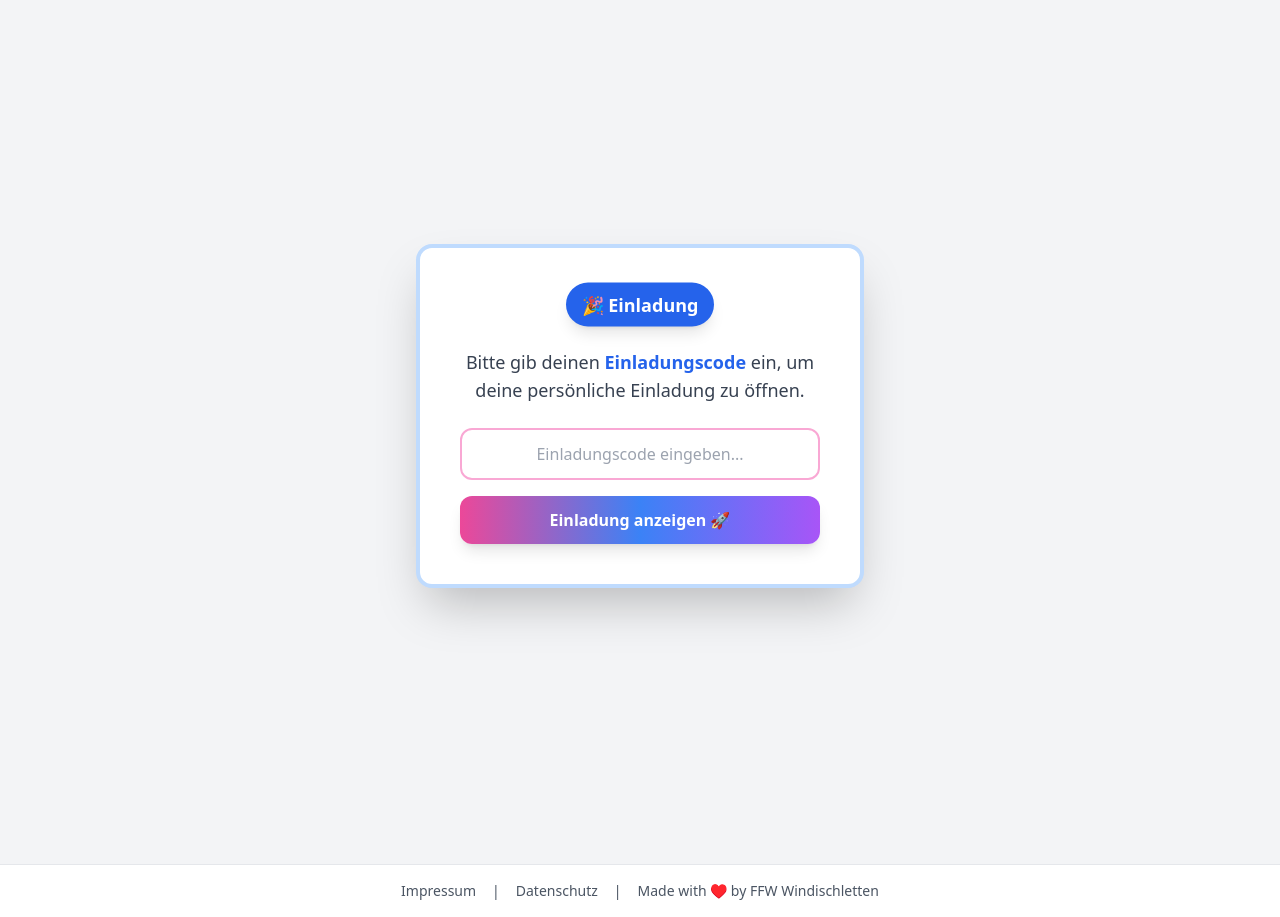
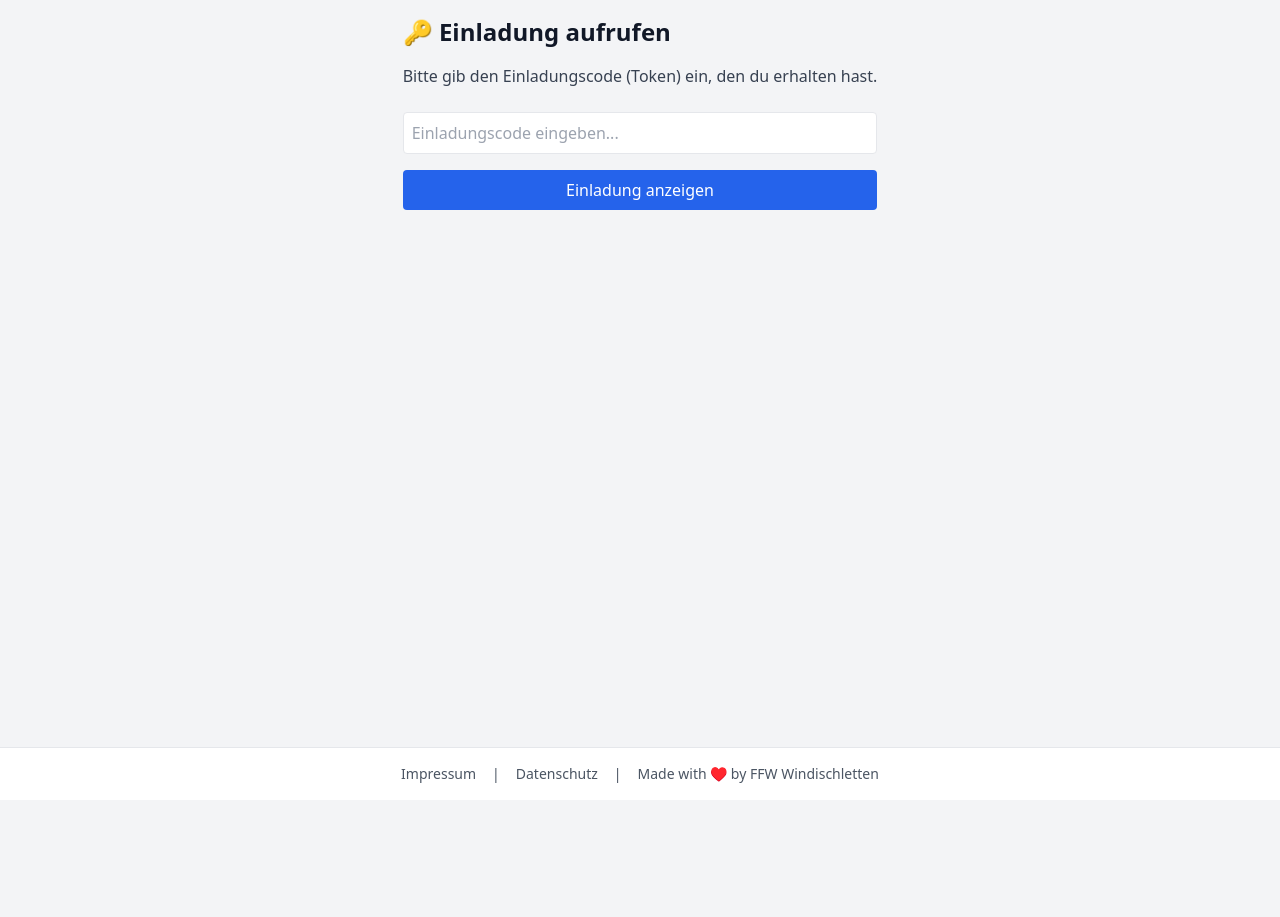
Before and after one commit to BassdoxXx/simple_invites, a Flask app: page / in a window 1280 px wide. After the commit the page ends 783 px from the top, so only its background shows below. Run offline with Flask 3, Linux system fonts and the light colour scheme; data that the repository does not hold is empty; parts of the project's set-up code (start-up, migrations or seed data) failed here and were passed over; some libraries are stand-ins or nearby versions.

Commit message:
Revert "Designupdate für den Tokeninput"
This reverts commit f5332b236a53d2fe4fc906e69819590deadf4d3e.

```diff
--- a/app/__init__.py
+++ b/app/__init__.py
@@ -14,9 +14,6 @@ def create_app(testing=False):
     data_dir = "/data/simple_invites"
     db_path = os.path.join(data_dir, "simple_invites.db")
     secret_file = os.path.join(data_dir, "secret_key.txt")
-
-    # Ordner anlegen, falls nicht vorhanden
-    os.makedirs(data_dir, exist_ok=True)
 
     # SECRET_KEY laden oder generieren
     secret_key = os.environ.get("SECRET_KEY")
--- a/app/blueprints/public.py
+++ b/app/blueprints/public.py
@@ -6,13 +6,7 @@ public_bp = Blueprint("public", __name__)
 
 @public_bp.route("/")
 def index():
-    vereins_name_setting = Setting.query.filter_by(key="vereins_name").first()
-    event_name_setting = Setting.query.filter_by(key="event_name").first()
-    return render_template(
-        "token_input.html",
-        vereins_name=vereins_name_setting.value if vereins_name_setting else "",
-        event_name=event_name_setting.value if event_name_setting else ""
-    )
+    return render_template("token_input.html")
 
 @public_bp.route("/find", methods=["POST"])
 def find_token():
--- a/app/templates/token_input.html
+++ b/app/templates/token_input.html
@@ -3,26 +3,13 @@
 {% block title %}Token eingeben{% endblock %}
 
 {% block content %}
-<div class="flex items-center justify-center min-h-screen bg-gray-100">
-  <div class="bg-white rounded-2xl shadow-2xl p-10 w-full max-w-md border-4 border-blue-200">
-    {% if vereins_name %}
-      <h2 class="text-3xl font-extrabold text-pink-600 text-center mb-2 drop-shadow">{{ vereins_name }}</h2>
-    {% endif %}
-    {% if event_name %}
-      <h3 class="text-xl font-semibold text-blue-700 text-center mb-6">{{ event_name }}</h3>
-    {% endif %}
-    <div class="flex justify-center mb-4">
-      <span class="inline-block bg-blue-600 text-white rounded-full px-4 py-2 text-lg font-bold shadow-lg animate-bounce">🎉 Einladung</span>
-    </div>
-    <p class="mb-6 text-gray-700 text-center text-lg">
-      Bitte gib deinen <span class="font-semibold text-blue-600">Einladungscode</span> ein, um deine persönliche Einladung zu öffnen.
-    </p>
-    <form method="POST" action="{{ url_for('public.find_token') }}" class="space-y-4">
-      <input type="text" name="token" placeholder="Einladungscode eingeben..." required class="w-full p-3 border-2 border-pink-300 rounded-xl text-center focus:outline-none focus:border-blue-500 transition">
-      <button type="submit" class="w-full bg-gradient-to-r from-pink-500 via-blue-500 to-purple-500 text-white py-3 px-4 rounded-xl font-bold shadow-lg hover:scale-105 transition">
-        Einladung anzeigen 🚀
-      </button>
-    </form>
-  </div>
-</div>
+<h1 class="text-2xl font-bold mb-4">🔑 Einladung aufrufen</h1>
+<p class="mb-6 text-gray-700">Bitte gib den Einladungscode (Token) ein, den du erhalten hast.</p>
+
+<form method="POST" action="{{ url_for('public.find_token') }}" class="space-y-4">
+  <input type="text" name="token" placeholder="Einladungscode eingeben..." required class="w-full p-2 border rounded">
+  <button type="submit" class="w-full bg-blue-600 text-white py-2 px-4 rounded hover:bg-blue-700">
+    Einladung anzeigen
+  </button>
+</form>
 {% endblock %}
```
Also changed, not shown: app/static/qrcodes/Freiwillige_Feuerwehr_Sassendorf_2a85577b52.png (deleted), app/static/qrcodes/Freiwillige_Feuerwehr_Schweisdorf_172798ee7d.png (deleted).
